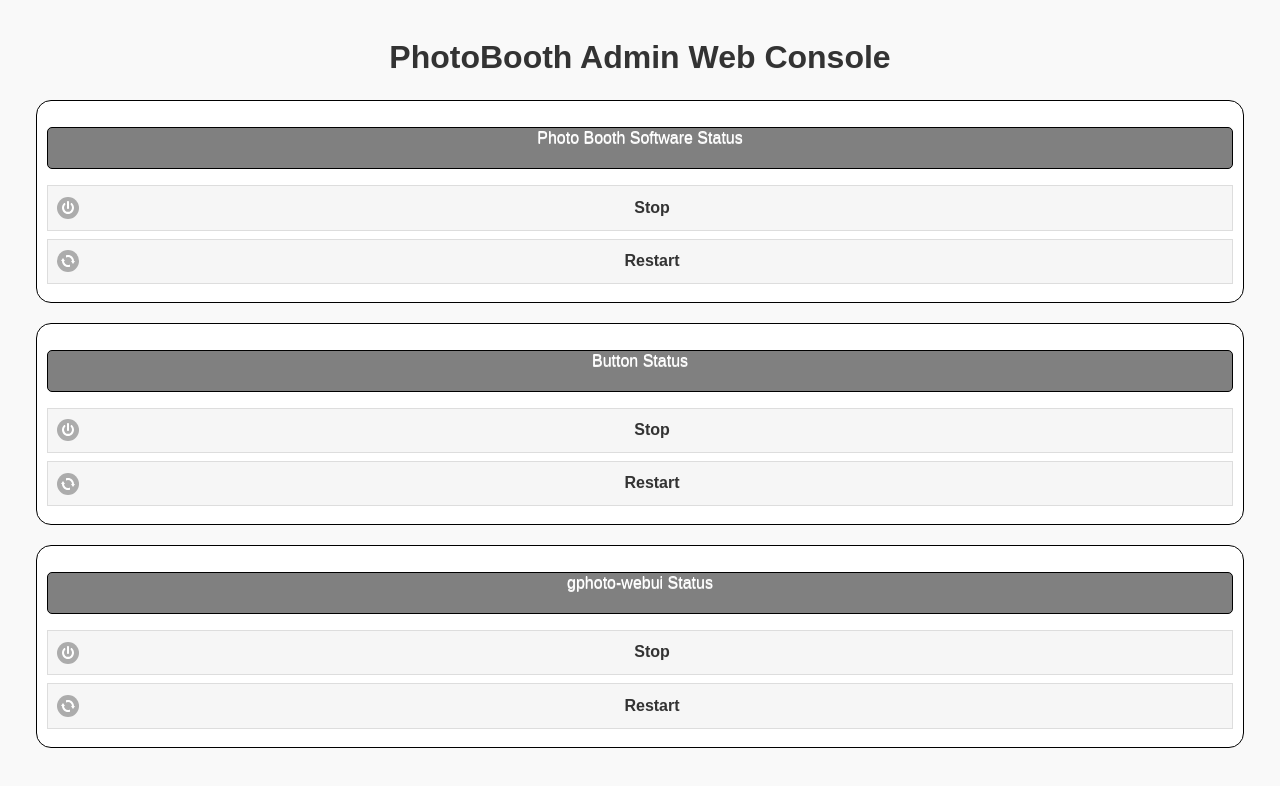
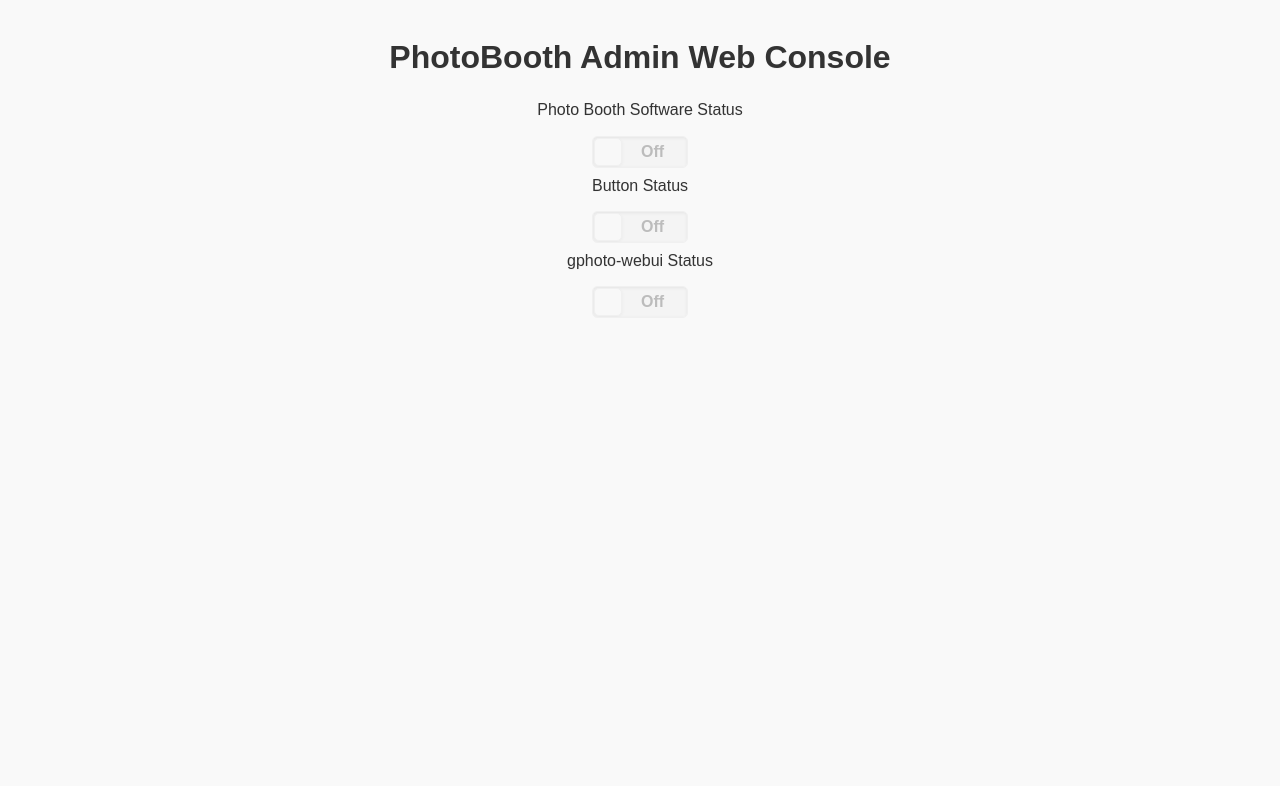
Before and after one commit to joelpereira/photobooth-button, a plain HTML site: page admin/index.html in a window 1280 px wide. Drawn offline with Linux system fonts and the light colour scheme; no server answers.

Commit message:
Revert "adding stuff"
This reverts commit 6226d6b4b726dc9f5aa5e704f45206a5a446fdc6.

```diff
--- a/admin/css/custom.css
+++ b/admin/css/custom.css
@@ -1,16 +1,21 @@
-.divGroup {
-	border-radius:	15px;
-	background:	#FFFFFF;
-	border:		1px solid #000000;
-	padding:	10px;
-	margin:		20px;
+.thumb-container {
+	margin:			0px;
+	padding:		0px;
 }
-
-.status-div {
-	background:	grey;
-	border:		1px solid #000000;
-	border-radius:	5px;
-	height:		40px;
-	color:		white;
-	vertical-align:	middle;
+.image-thumb {
+	display:		inline-block;
+	border-radius:		3px;
+	border:			1px solid #000000;
+	padding:		2px;
+	margin:			3px;
+	background-color:	#FFFFFF;
 }
+.thumb-link-container {
+	clear: both;
+}
+.thumb-link-image {
+	width:			30px;
+	height:			30px;
+	padding:		0px;
+	margin:			3px;
+}
--- a/admin/index.html
+++ b/admin/index.html
@@ -12,7 +12,6 @@
 
 	<!-- CSS -->
 	<link rel="stylesheet" href="css/jquery.mobile-1.4.5.css" type="text/css" />
-	<link rel="stylesheet" href="css/custom.css" type="text/css" />
 
 	<!-- jQuery -->
 	<script src="js/jquery-2.1.4.min.js"></script>
@@ -27,21 +26,27 @@
 	<!-- Page Content -->
 	<div data-role="main" class="ui-content" style="text-align:center">
 		<h1>PhotoBooth Admin Web Console</h1>
-		<div class="divGroup">
-			<p id="photobooth-status" class="status-div">Photo Booth Software Status</p>
-			<a href="#" id="photobooth-button" onclick="startstopService('photobooth'); return false;" class="ui-btn ui-btn-icon-left ui-icon-power">Stop</a>
-			<a href="#" onclick="restartService('photobooth'); return false;" class="ui-btn ui-btn-icon-left ui-icon-recycle">Restart</a>
-		</div>
-		<div class="divGroup">
-			<p id="button-status" class="status-div">Button Status</p>
-			<a href="#" id="button-button" onclick="startstopService('button'); return false;" class="ui-btn ui-btn-icon-left ui-icon-power">Stop</a>
-			<a href="#" onclick="restartService('button'); return false;" class="ui-btn ui-btn-icon-left ui-icon-recycle">Restart</a>
-		</div>
-		<div class="divGroup">
-			<p id="gphoto-status" class="status-div">gphoto-webui Status</p>
-			<a href="#" id="gphoto-button" onclick="startstopService('gphoto'); return false;" class="ui-btn ui-btn-icon-left ui-icon-power">Stop</a>
-			<a href="#" onclick="restartService('gphoto'); return false;" class="ui-btn ui-btn-icon-left ui-icon-recycle">Restart</a>
-		</div>
+		<form>
+			<label for="photobooth-select">Photo Booth Software Status</label>
+			<select id="photobooth-switch" name="photobooth-select" data-role="flipswitch" disabled="disabled" onchange="serviceControl('photobooth', this.value);">
+				<option>Off</option>
+				<option>On</option>
+			</select>
+		</form>
+		<form>
+			<label for="button-select">Button Status</label>
+			<select id="button-switch" name="button-select" data-role="flipswitch" disabled="disabled" onchange="serviceControl('button', this.value);">
+				<option>Off</option>
+				<option>On</option>
+			</select>
+		</form>
+		<form>
+			<label for="gphoto-select">gphoto-webui Status</label>
+			<select id="gphoto-switch" name="gphoto-select" data-role="flipswitch" disabled="disabled" onchange="serviceControl('gphoto', this.value);">
+				<option>Off</option>
+				<option>On</option>
+			</select>
+		</form>
 	</div>
 </div>
 <!-- /#page-take-picture -->
--- a/admin/js/custom.js
+++ b/admin/js/custom.js
@@ -1,7 +1,5 @@
 // Global variables
 var count = 0;
-var START = "Start";
-var STOP  = "Stop";
 
 
 //$(document).ready( initialPageLoad );
@@ -32,7 +30,7 @@ function getStatus(name) {
 		success: function (data) {
 			// done
 			//console.log(data);
-			updateStatus(name, data.running);
+			updateFlipSwitch(name, data.running);
 			count++;
 		},
 		error: function (xhr, ajaxOptions, thrownError) {
@@ -41,37 +39,6 @@ function getStatus(name) {
 			console.log(thrownError);
 		}
 	});
-}
-
-function restartService(name) {
-	var button = $("#" + name + "-button");
-	var status = $("#" + name + "-status");
-
-	if (button.text() == START) {
-		button.text(STOP);
-		status.css("background-color", "green");
-	} else {
-		button.text(START);
-		status.css("background-color", "red");
-	}
-}
-
-function startstopService(name) {
-	var button = $("#" + name + "-button");
-	var status = $("#" + name + "-status");
-	var s = "";
-
-	if (button.text() == START) {
-		button.text(STOP);
-		status.css("background-color", "green");
-		s = "on";
-	} else {
-		button.text(START);
-		status.css("background-color", "red");
-		S = "off";
-	}
-
-	serviceControl(name, "");
 }
 
 function serviceControl(name, status) {
@@ -106,16 +73,15 @@ function enableAllFunctions() {
 	$("#page-one :input").attr("disabled", false);
 }
 
-function updateStatus(name, status) {
-	var button = $("#" + name + "-button");
-	var div = $("#" + name + "-status");
-	if (status) {	// on
-		button.text(STOP);
-		div.css("background-color", "green");;
-	} else {	// off
-		button.text(START);
-		div.css("background-color", "red");;
+function updateFlipSwitch(name, status) {
+	var fs = $("#" + name + "-switch");
+	if (status) {
+		fs.val("On").flipswitch("refresh");
+	} else {
+		fs.val("Off").flipswitch("refresh");
 	}
+	fs.flipswitch("enable");
+	console.log(fs);
 }
 
 
```
